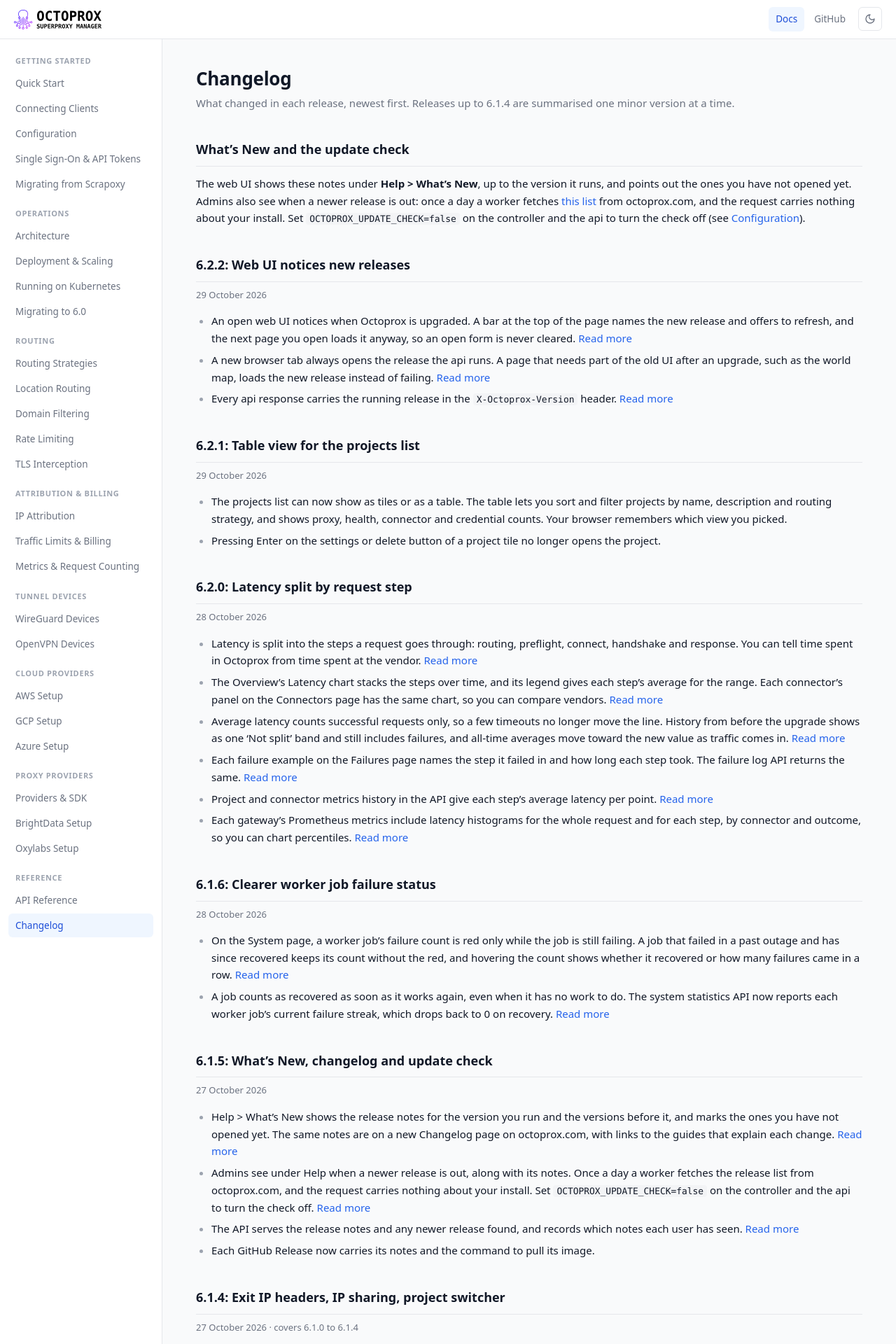
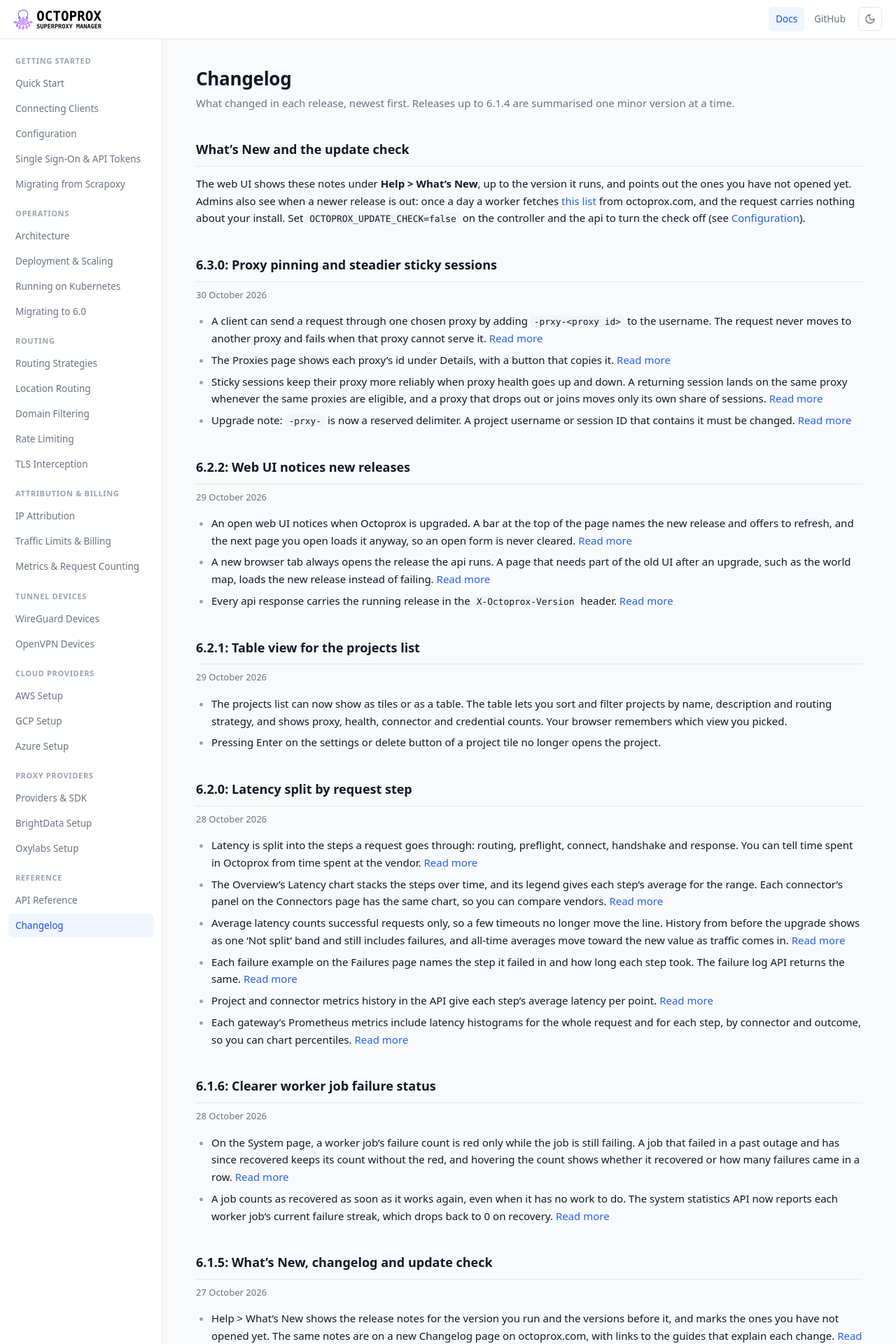
Before and after one commit to octoprox/octoprox, a Jekyll site: the page built from docs/changelog.md, in a window 1280 px wide. Shown: the top 1920 px of the page at 70% size. Built offline with Jekyll 4.4.1, drawn with Linux system fonts in a browser that asks for light colours.

Commit message:
Bump version to 6.3.0

```diff
--- a/docs/_data/releases.yml
+++ b/docs/_data/releases.yml
@@ -9,6 +9,19 @@
 #   title    a few words naming the main themes
 #   changes  what changed, for the people who use Octoprox; `docs` is a page
 #            on octoprox.com that explains it, such as connecting#exit-headers
+
+- version: 6.3.0
+  date: 2026-10-30
+  title: Proxy pinning and steadier sticky sessions
+  changes:
+    - text: "A client can send a request through one chosen proxy by adding `-prxy-<proxy id>` to the username. The request never moves to another proxy and fails when that proxy cannot serve it."
+      docs: routing-strategies#pinning-a-proxy
+    - text: "The Proxies page shows each proxy's id under Details, with a button that copies it."
+      docs: routing-strategies#pinning-a-proxy
+    - text: "Sticky sessions keep their proxy more reliably when proxy health goes up and down. A returning session lands on the same proxy whenever the same proxies are eligible, and a proxy that drops out or joins moves only its own share of sessions."
+      docs: routing-strategies#session-ids
+    - text: "Upgrade note: `-prxy-` is now a reserved delimiter. A project username or session ID that contains it must be changed."
+      docs: connecting
 
 - version: 6.2.2
   date: 2026-10-29
--- a/pyproject.toml
+++ b/pyproject.toml
@@ -1,6 +1,6 @@
 [project]
 name = "octoprox"
-version = "6.2.2"
+version = "6.3.0"
 description = "A dynamic and flexible proxy manager"
 readme = "README.md"
 requires-python = ">=3.12"
```
